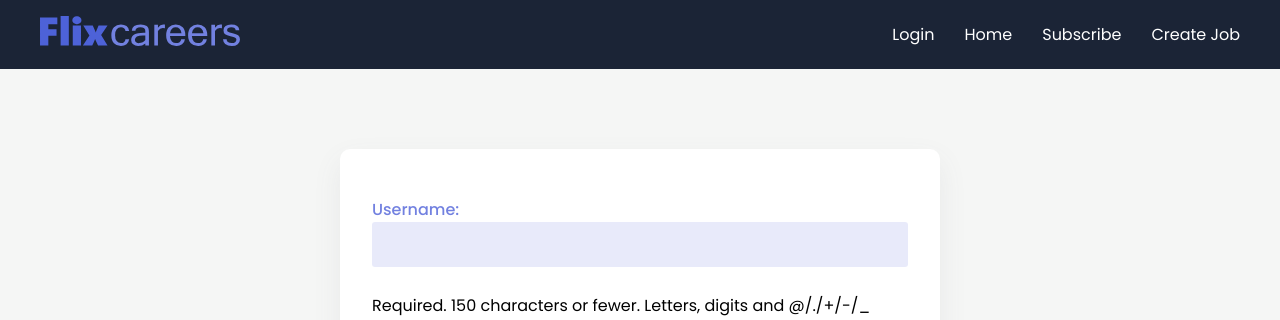
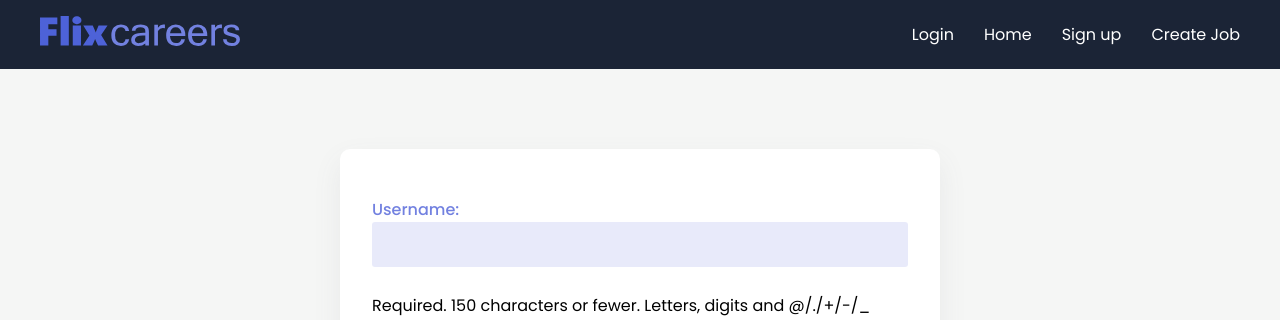
Before and after one commit to williamboehringer/job-app, a Django app: page /subscribe/ in a window 1280 px wide. Shown: the top 320 px of the page. Run offline with Django 4.2, Linux system fonts and the light colour scheme.

Commit message:
small changes to the templates

```diff
--- a/accounts/templates/accounts/subscribe.html
+++ b/accounts/templates/accounts/subscribe.html
@@ -1,6 +1,6 @@
 {% extends 'base_layout.html' %}
 
-{% block title %} Flix Carrers | Subscribe {% endblock title %}
+{% block title %} Flix Carrers | Sign up {% endblock title %}
 
 {% block content %}
 <section>
--- a/app/templates/app/job_detail.html
+++ b/app/templates/app/job_detail.html
@@ -8,7 +8,6 @@
           <h1 class="jobtitle">
             {{ job.title }}
           </h1>
-          <p class="location it">Location: <span>{{job.location.city}}</span></p>
           <p class="status it">Type: <span>Full time</span></p>
           <p class="budget it">Salary: <span>{{job.salary}}</span></p>
           <div class="desc">
--- a/templates/base_layout.html
+++ b/templates/base_layout.html
@@ -30,7 +30,7 @@
                 <a href="{% url 'accounts:login' %}" onclick="menu()">Login</a>
               {% endif %}
             <a href="{% url 'jobs_list' %}" onclick="menu()">Home</a>
-            <a href="{% url 'accounts:subscribe' %}" onclick="menu()">Subscribe</a>
+            <a href="{% url 'accounts:subscribe' %}" onclick="menu()">Sign up</a>
             <a href="{% url 'job_create' %}" onclick="menu()">Create Job</a>
           </div>
           <span class="material-icons menu" onclick="menu()"> menu </span>
```
